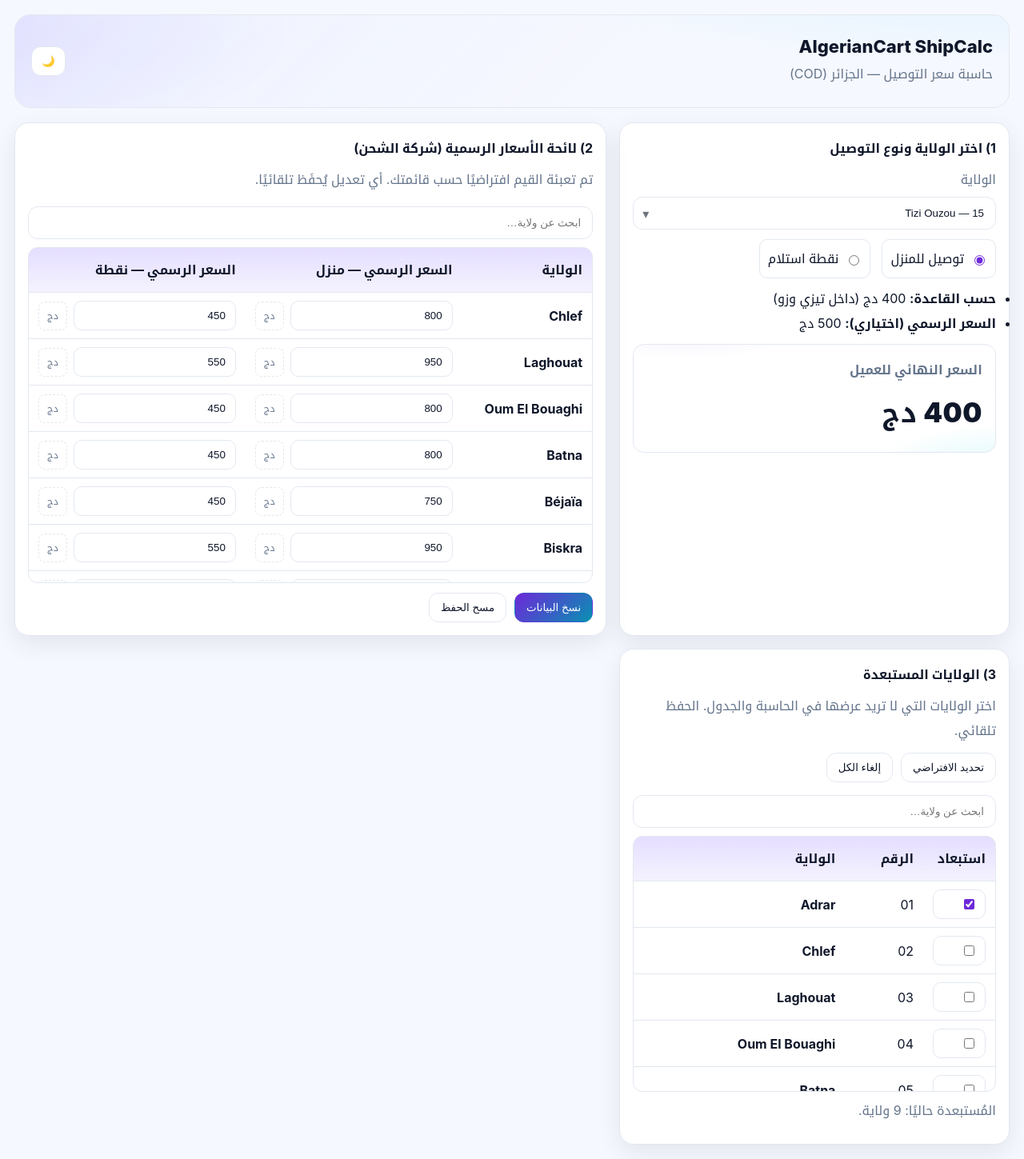
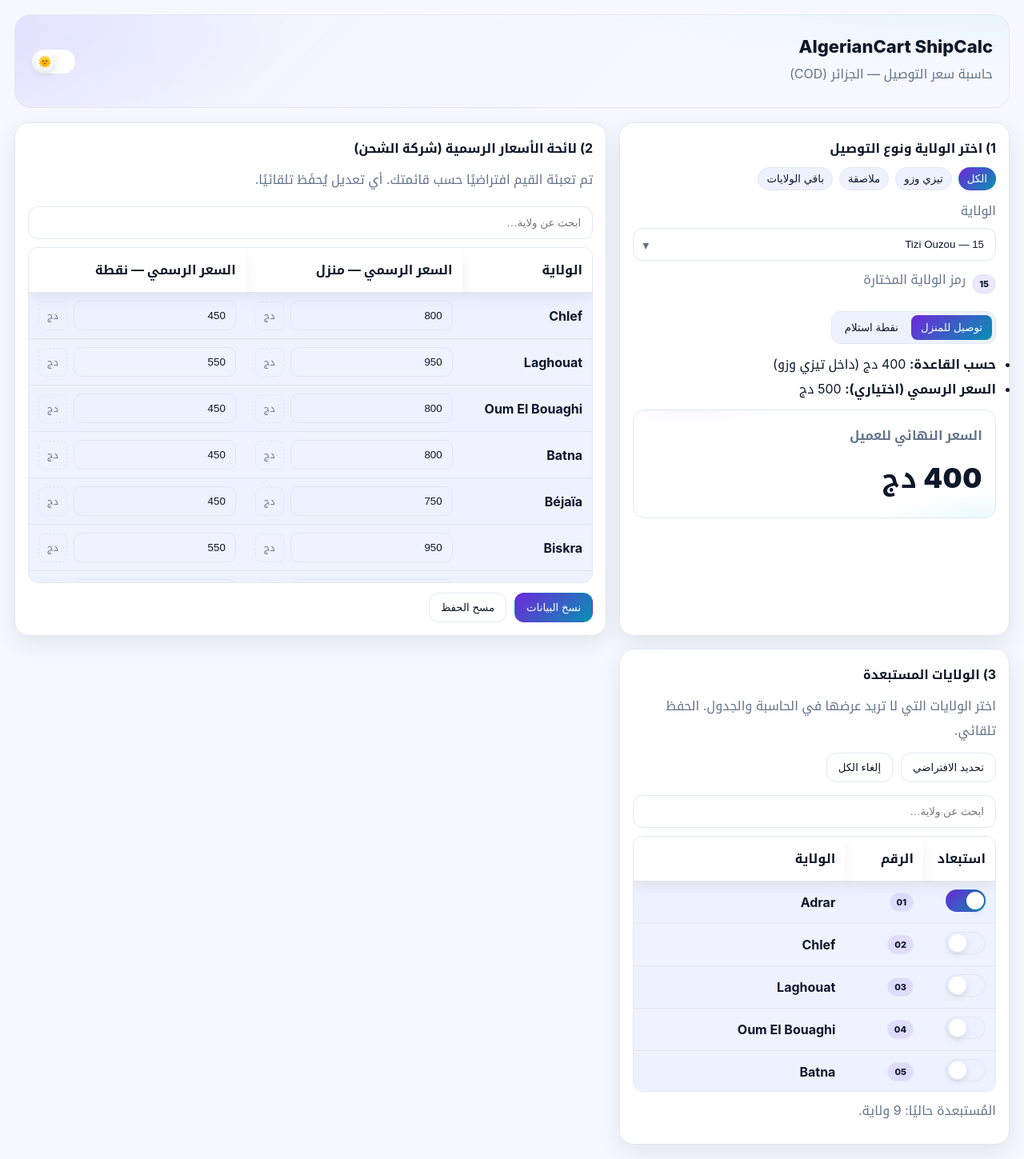
Before and after one commit to NinjaHackTheCode/AlgerianCart-ShipCalc, a React (Create React App) app: page / in a window 1280 px wide. Shown: the whole page at 80% size. Built offline with nearby package versions, Linux system fonts and the light colour scheme.

Commit message:
fixing some styles

```diff
--- a/src/App.js
+++ b/src/App.js
@@ -218,28 +218,57 @@
     }, [excluded, selected, wilayas]);
 
     const rulePrice = getRulePrice(selected, type);
-    const isAdjacent = ADJACENT_TO_TZO.has(selected); // for info only
+    const isAdjacent = ADJACENT_TO_TZO.has(selected); // info only
     const listPrice = official[selected]?.[type] ?? null;
     const finalPrice = applyDiscountCap(rulePrice, listPrice);
 
+    // quick filter chips
+    const [segment, setSegment] = useState("all");
+    const displayedWilayas = useMemo(() => {
+        return wilayas.filter(([code, name]) => {
+            if (segment === "all") return true;
+            if (segment === "tizi") return name === "Tizi Ouzou";
+            if (segment === "adj") return ADJACENT_TO_TZO.has(name);
+            if (segment === "others")
+                return name !== "Tizi Ouzou" && !ADJACENT_TO_TZO.has(name);
+            return true;
+        });
+    }, [wilayas, segment]);
+
+    // keep selection in view when filtering
+    useEffect(() => {
+        if (!displayedWilayas.some(([, n]) => n === selected)) {
+            const best =
+                displayedWilayas[0]?.[1] || wilayas[0]?.[1] || selected;
+            setSelected(best);
+        }
+    }, [segment, displayedWilayas, selected, wilayas]);
+
     return (
         <main className="app" dir="rtl">
-            {/* gradient header */}
+            {/* header */}
             <header className="hero fade-in">
                 <div className="hero__content">
                     <h1>AlgerianCart ShipCalc</h1>
                     <p>حاسبة سعر التوصيل — الجزائر (COD)</p>
                 </div>
-                <button
-                    className="theme-toggle"
-                    onClick={() =>
-                        setTheme((t) => (t === "light" ? "dark" : "light"))
-                    }
-                    aria-label="Toggle theme"
-                    title="تبديل الثيم"
-                >
-                    {theme === "light" ? "🌙" : "🌞"}
-                </button>
+
+                {/* iOS-like theme switch */}
+                <label className="switch">
+                    <input
+                        type="checkbox"
+                        checked={theme === "dark"}
+                        onChange={() =>
+                            setTheme((t) => (t === "light" ? "dark" : "light"))
+                        }
+                        aria-label="Toggle theme"
+                    />
+                    <span className="slider">
+                        <span className="knob">
+                            {theme === "dark" ? "🌙" : "🌞"}
+                        </span>
+                    </span>
+                </label>
             </header>
 
             <section className="grid">
@@ -249,6 +278,42 @@
                         1) اختر الولاية ونوع التوصيل
                     </h2>
 
+                    {/* quick chips */}
+                    <div className="chips">
+                        <button
+                            className={`chip ${
+                                segment === "all" ? "chip--on" : ""
+                            }`}
+                            onClick={() => setSegment("all")}
+                        >
+                            الكل
+                        </button>
+                        <button
+                            className={`chip ${
+                                segment === "tizi" ? "chip--on" : ""
+                            }`}
+                            onClick={() => setSegment("tizi")}
+                        >
+                            تيزي وزو
+                        </button>
+                        <button
+                            className={`chip ${
+                                segment === "adj" ? "chip--on" : ""
+                            }`}
+                            onClick={() => setSegment("adj")}
+                        >
+                            ملاصقة
+                        </button>
+                        <button
+                            className={`chip ${
+                                segment === "others" ? "chip--on" : ""
+                            }`}
+                            onClick={() => setSegment("others")}
+                        >
+                            باقي الولايات
+                        </button>
+                    </div>
+
                     <label className="label">الولاية</label>
                     <div className="select-wrap">
                         <select
@@ -256,7 +321,7 @@
                             onChange={(e) => setSelected(e.target.value)}
                             className="select"
                         >
-                            {wilayas.map(([code, name]) => (
+                            {displayedWilayas.map(([code, name]) => (
                                 <option key={code} value={name}>
                                     {String(code).padStart(2, "0")} — {name}
                                 </option>
@@ -264,28 +329,43 @@
                         </select>
                         <span className="select__chev">▾</span>
                     </div>
+                    <div className="picker-hint">
+                        <span className="badge">
+                            {String(
+                                ALL_WILAYAS.find(
+                                    ([, n]) => n === selected
+                                )?.[0] || ""
+                            ).padStart(2, "0")}
+                        </span>
+                        <span className="muted">رمز الولاية المختارة</span>
+                    </div>
 
-                    <div className="radio-row">
-                        <label className="radio">
-                            <input
-                                type="radio"
-                                name="type"
-                                value="home"
-                                checked={type === "home"}
-                                onChange={() => setType("home")}
-                            />
-                            <span>توصيل للمنزل</span>
-                        </label>
-                        <label className="radio">
-                            <input
-                                type="radio"
-                                name="type"
-                                value="desk"
-                                checked={type === "desk"}
-                                onChange={() => setType("desk")}
-                            />
-                            <span>نقطة استلام</span>
-                        </label>
+                    {/* segmented control for type */}
+                    <div
+                        className="segmented"
+                        role="tablist"
+                        aria-label="نوع التوصيل"
+                    >
+                        <button
+                            role="tab"
+                            aria-selected={type === "home"}
+                            className={`segmented__btn ${
+                                type === "home" ? "is-active" : ""
+                            }`}
+                            onClick={() => setType("home")}
+                        >
+                            توصيل للمنزل
+                        </button>
+                        <button
+                            role="tab"
+                            aria-selected={type === "desk"}
+                            className={`segmented__btn ${
+                                type === "desk" ? "is-active" : ""
+                            }`}
+                            onClick={() => setType("desk")}
+                        >
+                            نقطة استلام
+                        </button>
                     </div>
 
                     <ul className="facts">
@@ -473,7 +553,6 @@
 function ExcludedEditor({ excluded, setExcluded }) {
     const [q, setQ] = useState("");
 
-    // keep code and name together
     const filtered = ALL_WILAYAS.filter(([, n]) =>
         n.toLowerCase().includes(q.toLowerCase())
     );
@@ -524,16 +603,23 @@
                         {filtered.map(([code, name]) => (
                             <tr key={name}>
                                 <td style={{ width: 90 }}>
-                                    <label className="radio">
+                                    {/* fancy toggle */}
+                                    <label className="toggle">
                                         <input
                                             type="checkbox"
                                             checked={excluded.has(name)}
                                             onChange={() => toggle(name)}
                                         />
-                                        <span></span>
+                                        <span className="track">
+                                            <span className="dot" />
+                                        </span>
                                     </label>
                                 </td>
-                                <td>{String(code).padStart(2, "0")}</td>
+                                <td>
+                                    <span className="badge">
+                                        {String(code).padStart(2, "0")}
+                                    </span>
+                                </td>
                                 <td className="cell-w">{name}</td>
                             </tr>
                         ))}
--- a/src/styles.css
+++ b/src/styles.css
@@ -446,3 +446,205 @@
 .bounce-in {
     animation: pop 0.25s ease-out both;
 }
+
+/* ===== Fancy iOS-like theme switch ===== */
+.switch {
+    display: inline-flex;
+    align-items: center;
+    gap: 8px;
+    cursor: pointer;
+    user-select: none;
+}
+.switch input {
+    display: none;
+}
+.switch .slider {
+    width: 56px;
+    height: 32px;
+    border-radius: 999px;
+    background: var(--card);
+    border: 1px solid var(--line);
+    position: relative;
+    transition: background 0.25s, border-color 0.25s;
+}
+.switch .knob {
+    position: absolute;
+    top: 50%;
+    left: 4px;
+    transform: translateY(-50%);
+    width: 24px;
+    height: 24px;
+    border-radius: 50%;
+    background: linear-gradient(180deg, #fff, #f0f3ff);
+    color: #111;
+    font-size: 14px;
+    display: grid;
+    place-items: center;
+    transition: left 0.25s ease, background 0.25s ease, color 0.25s ease;
+    box-shadow: 0 3px 10px rgba(0, 0, 0, 0.15);
+}
+:root[data-theme="dark"] .switch .knob {
+    background: linear-gradient(180deg, #0f172a, #1e293b);
+    color: #fff;
+}
+.switch input:checked + .slider .knob {
+    left: 28px;
+}
+
+/* ===== Segmented control (delivery type) ===== */
+.segmented {
+    display: inline-flex;
+    border: 1px solid var(--line);
+    background: var(--panel);
+    border-radius: 12px;
+    padding: 4px;
+    gap: 4px;
+    margin-top: 12px;
+}
+.segmented__btn {
+    border: 0;
+    background: transparent;
+    color: var(--text);
+    padding: 8px 12px;
+    border-radius: 8px;
+    cursor: pointer;
+    transition: background 0.2s, transform 0.05s;
+}
+.segmented__btn.is-active {
+    background: linear-gradient(135deg, var(--accent), var(--accent-2));
+    color: #fff;
+}
+.segmented__btn:active {
+    transform: translateY(1px);
+}
+
+/* ===== Chips for quick filters ===== */
+.chips {
+    display: flex;
+    gap: 8px;
+    flex-wrap: wrap;
+    margin: 6px 0 10px;
+}
+.chip {
+    border: 1px solid var(--line);
+    background: var(--panel);
+    color: var(--text);
+    padding: 6px 10px;
+    border-radius: 999px;
+    cursor: pointer;
+    transition: background 0.2s, transform 0.05s, border-color 0.2s;
+}
+.chip--on {
+    background: linear-gradient(135deg, var(--accent), var(--accent-2));
+    color: #fff;
+    border-color: transparent;
+}
+.chip:active {
+    transform: translateY(1px);
+}
+
+/* ===== Badge (wilaya code) ===== */
+.badge {
+    display: inline-block;
+    min-width: 28px;
+    text-align: center;
+    font-weight: 800;
+    font-size: 11px;
+    padding: 4px 8px;
+    border-radius: 999px;
+    background: rgba(124, 92, 255, 0.15);
+    border: 1px solid var(--line);
+    color: var(--text);
+}
+
+/* hint under select */
+.picker-hint {
+    display: flex;
+    align-items: center;
+    gap: 8px;
+    margin: 8px 0 2px;
+}
+
+/* ===== Fancy toggle for ExcludedEditor ===== */
+.toggle {
+    position: relative;
+    display: inline-block;
+    width: 50px;
+    height: 28px;
+    cursor: pointer;
+}
+.toggle input {
+    display: none;
+}
+.toggle .track {
+    position: absolute;
+    inset: 0;
+    background: var(--panel);
+    border: 1px solid var(--line);
+    border-radius: 999px;
+    transition: background 0.2s, border-color 0.2s;
+}
+.toggle .dot {
+    position: absolute;
+    top: 50%;
+    left: 3px;
+    transform: translateY(-50%);
+    width: 22px;
+    height: 22px;
+    border-radius: 50%;
+    background: #fff;
+    transition: left 0.22s ease, background 0.2s;
+    box-shadow: 0 3px 10px rgba(0, 0, 0, 0.12);
+}
+:root[data-theme="dark"] .toggle .dot {
+    background: #e2e8f0;
+}
+.toggle input:checked + .track {
+    background: linear-gradient(135deg, var(--accent), var(--accent-2));
+    border-color: transparent;
+}
+.toggle input:checked + .track .dot {
+    left: 25px;
+}
+
+/* small tweak to radios block you had (kept for compatibility) */
+.radio-row {
+    gap: 10px;
+}
+
+/* --- Sticky table headers: solid background + shadow --- */
+.table-wrap {
+    position: relative; /* create a stacking context */
+    background: var(--panel); /* ensure body area is solid too */
+}
+
+/* Make the header always visible and separated while scrolling */
+.table thead th {
+    position: sticky;
+    top: 0;
+    z-index: 5; /* above tbody rows */
+    background: var(--panel) !important; /* solid in dark */
+    color: var(--text);
+    /* clear any previous gradients that might be semi-transparent */
+    background-image: none !important;
+    /* a crisp divider + soft shadow */
+    box-shadow: 0 1px 0 var(--line), 0 8px 18px rgba(0, 0, 0, 0.1);
+}
+
+/* Light theme: use a white header so it doesn't look transparent */
+:root[data-theme="light"] .table thead th {
+    background: #fff !important;
+    box-shadow: 0 1px 0 #e5e7eb, 0 8px 18px rgba(0, 0, 0, 0.06);
+}
+
+/* Optional: lock the header row height so it won’t “jump” */
+.table thead th {
+    padding-top: 12px;
+    padding-bottom: 12px;
+}
+
+/* Ensure tbody rows never cover the header (some browsers) */
+.table tbody td {
+    position: relative;
+    z-index: 1;
+}
```
